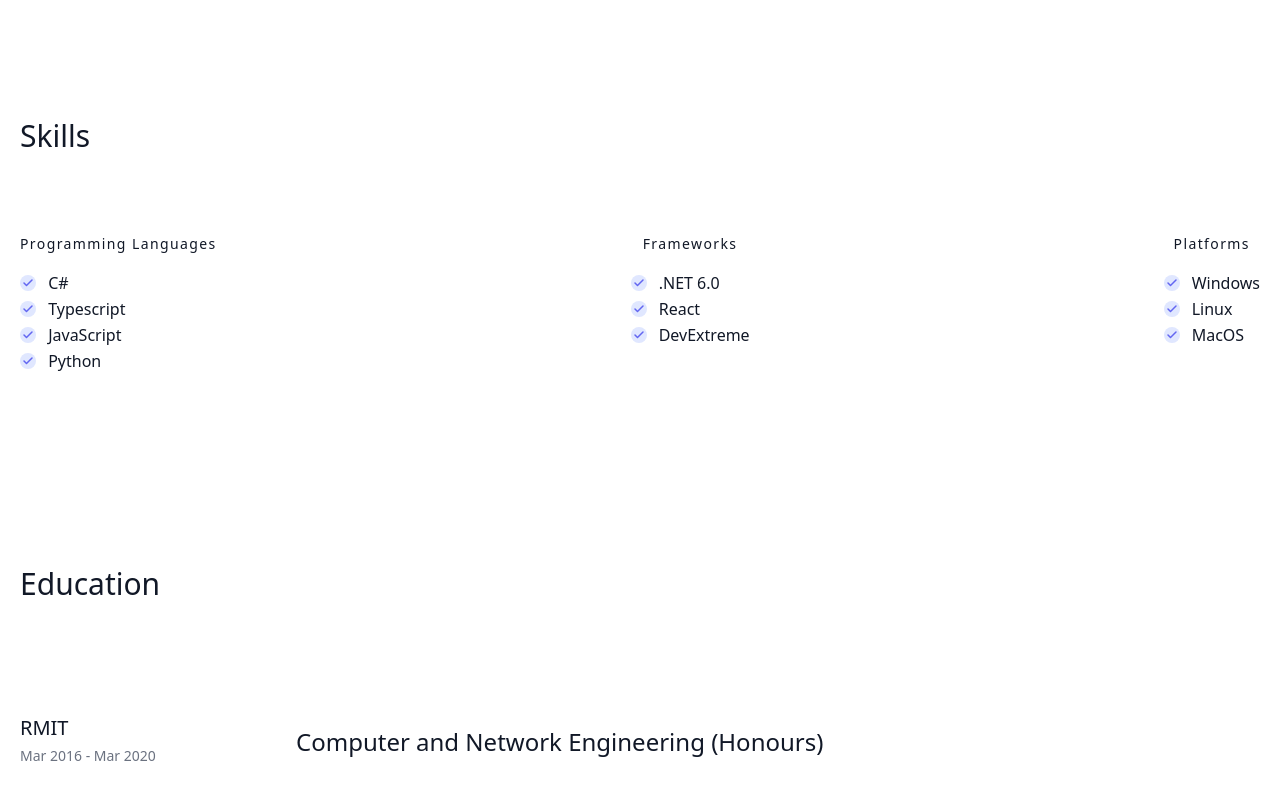
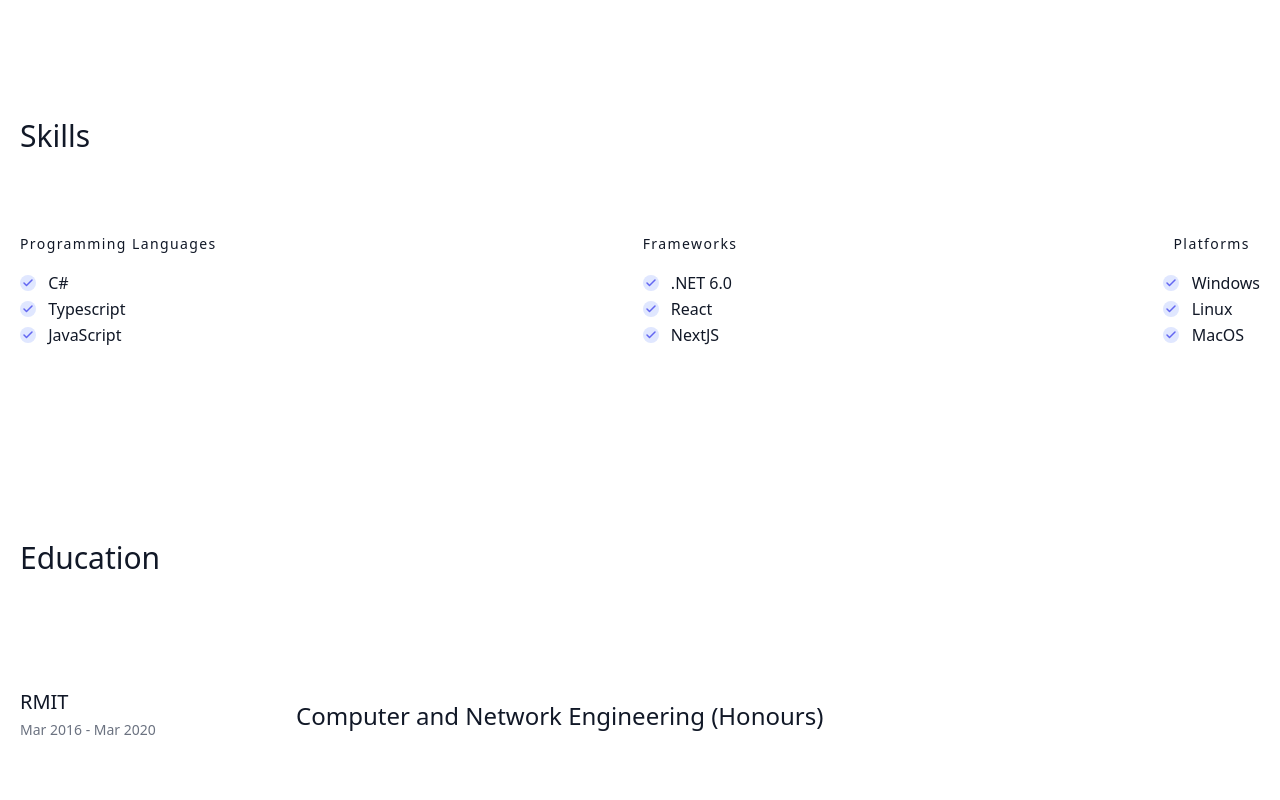
Before and after one commit to HuyNguyenAu/huynguyen-space, an Astro site: page / in a window 1280 px wide. Shown: the part 2876-3676 px from the top of the page. Built offline with nearby package versions, Linux system fonts and the light colour scheme; Astro itself is replaced by a stand-in of ours.

Commit message:
Updated skills.

```diff
--- a/src/pages/index.astro
+++ b/src/pages/index.astro
@@ -98,11 +98,11 @@ import Hero from "../components/hero.astro";
       skills={[
         {
           title: "Programming Languages",
-          skills: ["C#", "Typescript", "JavaScript", "Python"],
+          skills: ["C#", "Typescript", "JavaScript"],
         },
         {
           title: "Frameworks",
-          skills: [".NET 6.0", "React", "DevExtreme"],
+          skills: [".NET 6.0", "React", "NextJS"],
         },
         {
           title: "Platforms",
```
